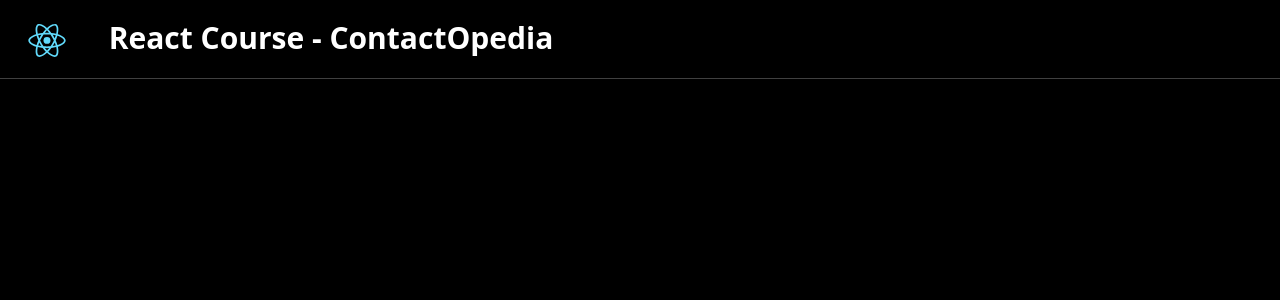
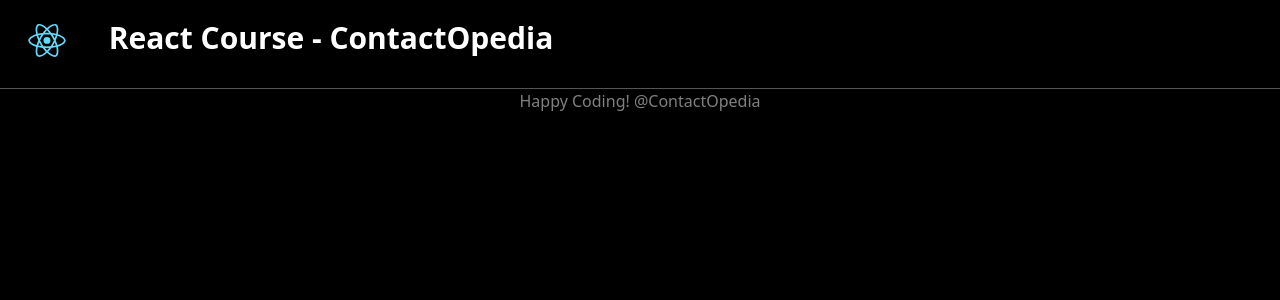
Before and after one commit to dimitriandre/contactopedia, a React (Create React App) app: page / in a window 1280 px wide. Shown: the top 300 px of the page. Built offline with nearby package versions, Linux system fonts and the light colour scheme.

Commit message:
add footer

```diff
--- /dev/null
+++ b/src/Layout/Footer.jsx
@@ -0,0 +1,16 @@
+const Footer = () => {
+    return(
+        <div
+            style={{
+                color: "gray",
+                marginTop: "10px",
+                borderTop: "1px solid #555",
+                textAlign: "center",
+            }}
+        >
+            Happy Coding! @ContactOpedia
+        </div>
+    );
+}
+
+export default Footer;
--- a/src/Header.jsx
+++ b/src/Layout/Header.jsx
@@ -1,4 +1,4 @@
-import logo from "./images/logo.svg"
+import logo from "../images/logo.svg"
 
 const headerStyle = {
     backgroundColor: "black",
--- a/src/index.jsx
+++ b/src/index.jsx
@@ -1,11 +1,12 @@
 import React from "react";
 import ReactDOM from "react-dom/client";
-import Header from "./Header";
+import Header from "./Layout/Header";
+import Footer from "./Layout/Footer"
 
 const root = ReactDOM.createRoot(document.getElementById("root"));
 root.render(
     <div style={{ backgroundColor: "black", color: "white", height:  "100vh"}}>
         <Header></Header>
-        <hr style={{margin: 0}}></hr>
+        <Footer></Footer>
     </div>
 );
```
Also changed, not shown: src/Components/ContactPages/AddContact.jsx (added), src/Components/ContactPages/AddRandomComponent.jsx (added), src/Components/ContactPages/ContactIndex.jsx (added), src/Components/ContactPages/FavoriteContact.jsx (added), src/Components/ContactPages/GeneralContact.jsx (added), src/Components/ContactPages/RemoveAllContact.jsx (added).
